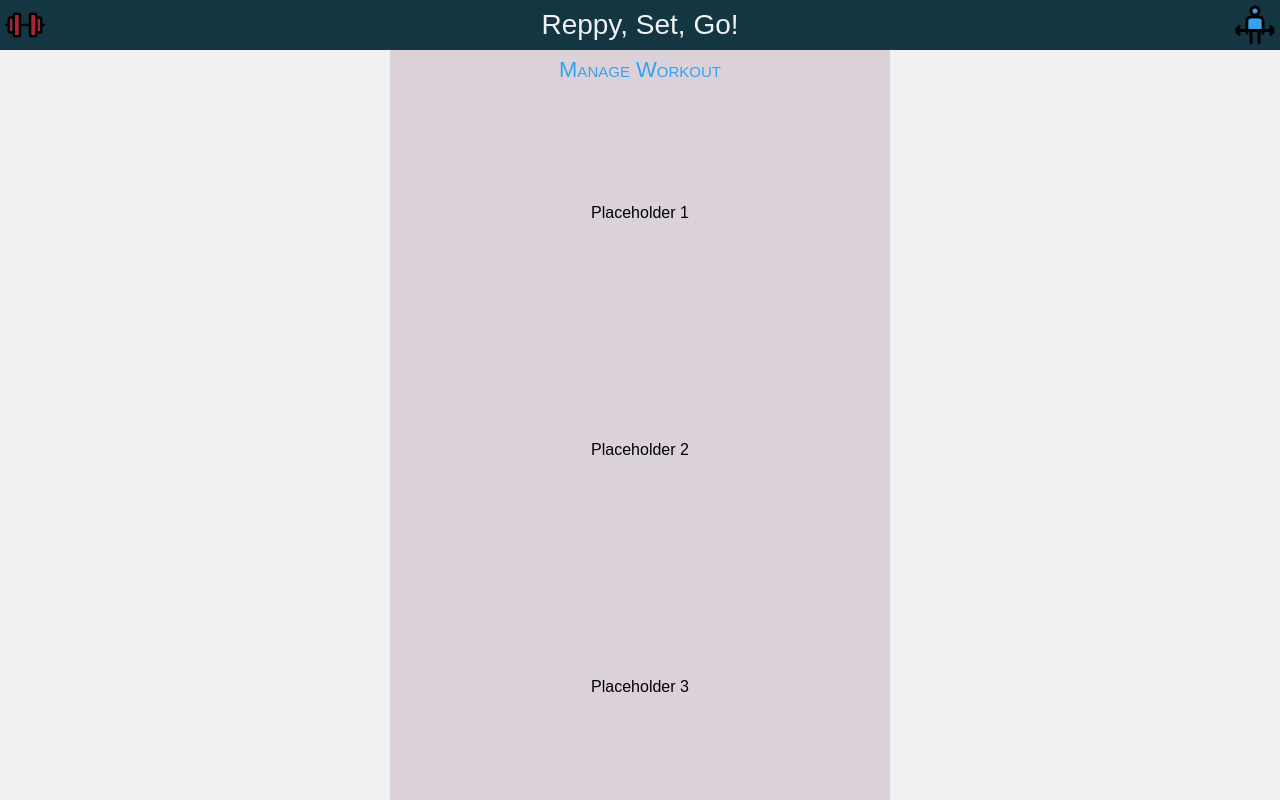
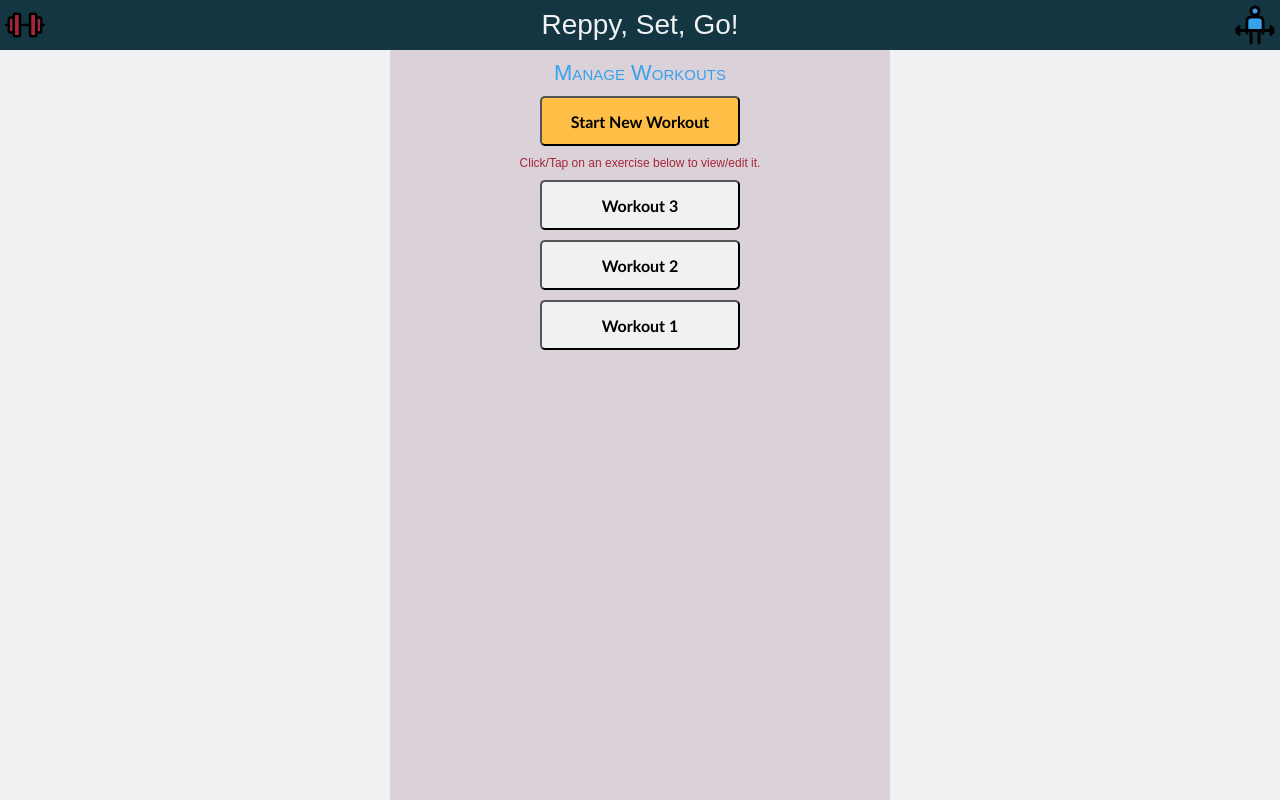
Before and after one commit to julesnuggy/reppy-set-go, a React (Vite) app: page / in a window 1280 px wide. Built offline with nearby package versions, Linux system fonts and the light colour scheme.

Commit message:
Create Manage Workouts page layout

```diff
--- a/src/App.module.scss
+++ b/src/App.module.scss
@@ -49,17 +49,5 @@ body {
 
 .main {
   grid-area: main;
-  display: grid;
   background-color: var(--core-timberwolf);
-  grid-template-rows: 40px repeat(auto-fit, minmax(50px, 1fr));
-  place-items: center;
-  row-gap: 10px;
-
-  h2 {
-    font-size: 22px;
-    font-weight: normal;
-    color: var(--core-celestial-blue);
-    text-transform: capitalize;
-    font-variant: small-caps;
-  }
 }
--- a/src/App.tsx
+++ b/src/App.tsx
@@ -1,5 +1,6 @@
 import barbell from './assets/icons/barbell-red.svg';
 import weightlifter from './assets/icons/weightlifter.svg';
+import ManageWorkouts from './pages/ManageWorkouts';
 import styles from './App.module.scss';
 
 const App = () => {
@@ -11,10 +12,7 @@ const App = () => {
         <img className={styles.icon} src={weightlifter} alt="weightlifter-user-account" />
       </header>
       <main className={styles.main}>
-        <h2>Manage Workout</h2>
-        <div>Placeholder 1</div>
-        <div>Placeholder 2</div>
-        <div>Placeholder 3</div>
+        <ManageWorkouts />
       </main>
     </div>
   );
--- /dev/null
+++ b/src/pages/ManageWorkouts.module.scss
@@ -0,0 +1,40 @@
+.container {
+  display: grid;
+  place-items: center;
+  grid-auto-rows: min-content;
+  row-gap: 10px;
+  height: 100%;
+
+  h2.title {
+    font-size: 22px;
+    font-weight: normal;
+    color: var(--core-celestial-blue);
+    text-transform: capitalize;
+    font-variant: small-caps;
+    padding-top: 10px;
+  }
+
+  button {
+    height: 50px;
+    width: 200px;
+    border-radius: 5px;
+    cursor: pointer;
+    font-family: "Calibri", sans-serif;
+    font-weight: 600;
+    font-size: 16px;
+
+    &.start {
+      background-color: var(--core-xanthous);
+    }
+
+    &.history {
+      background-color: var(--core-flash-white);
+    }
+  }
+
+  p.info_text {
+    color: var(--core-auburn);
+    font-weight: normal;
+    font-size: 12px;
+  }
+}
--- /dev/null
+++ b/src/pages/ManageWorkouts.tsx
@@ -0,0 +1,16 @@
+import styles from './ManageWorkouts.module.scss';
+
+const ManageWorkouts = () => {
+  return (
+    <div className={styles.container}>
+      <h2 className={styles.title}>Manage Workouts</h2>
+      <button className={styles.start}>Start New Workout</button>
+      <p className={styles.info_text}>Click/Tap on an exercise below to view/edit it.</p>
+      <button className={styles.history}>Workout 3</button>
+      <button className={styles.history}>Workout 2</button>
+      <button className={styles.history}>Workout 1</button>
+    </div>
+  );
+};
+
+export default ManageWorkouts;
```
